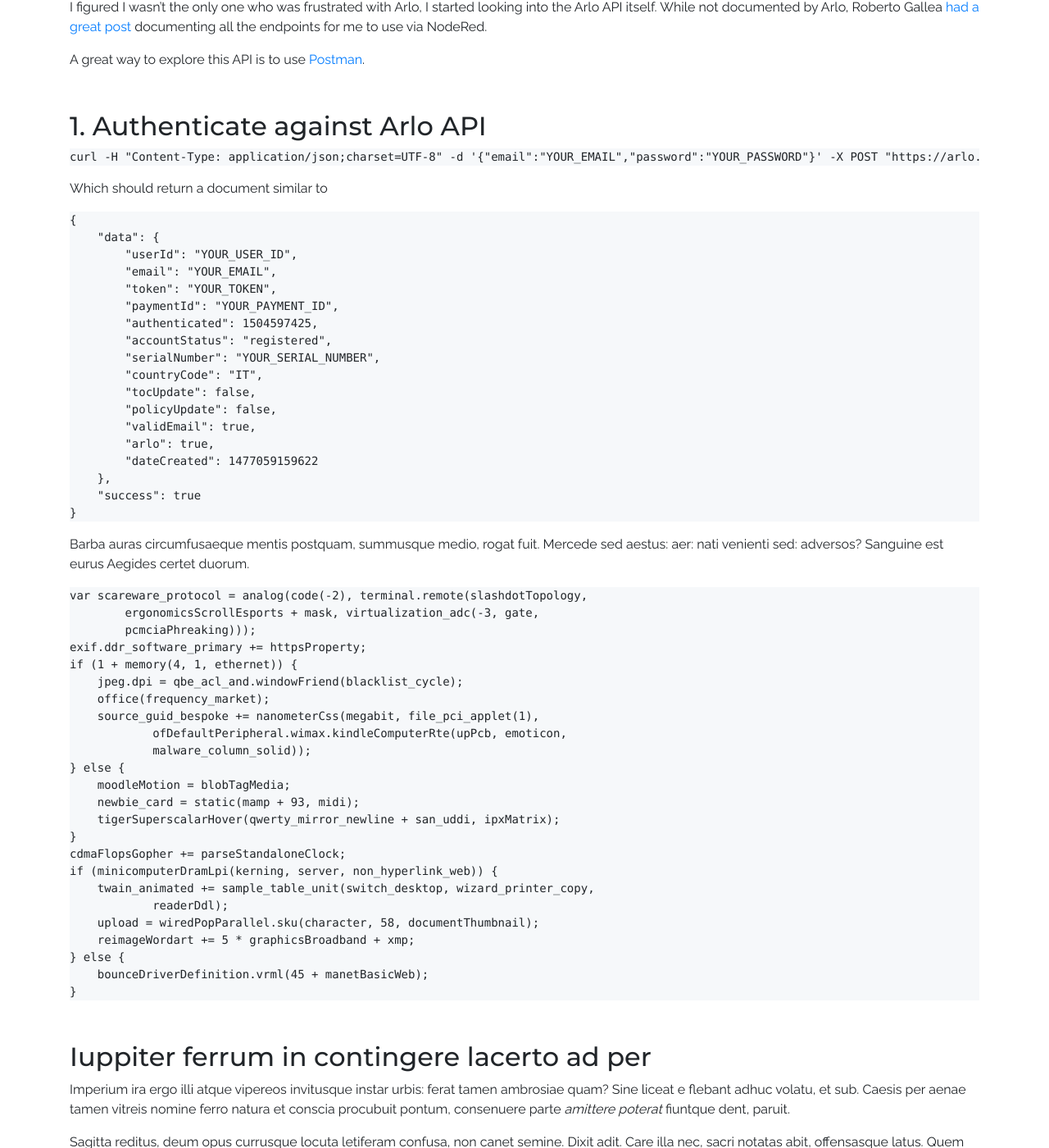
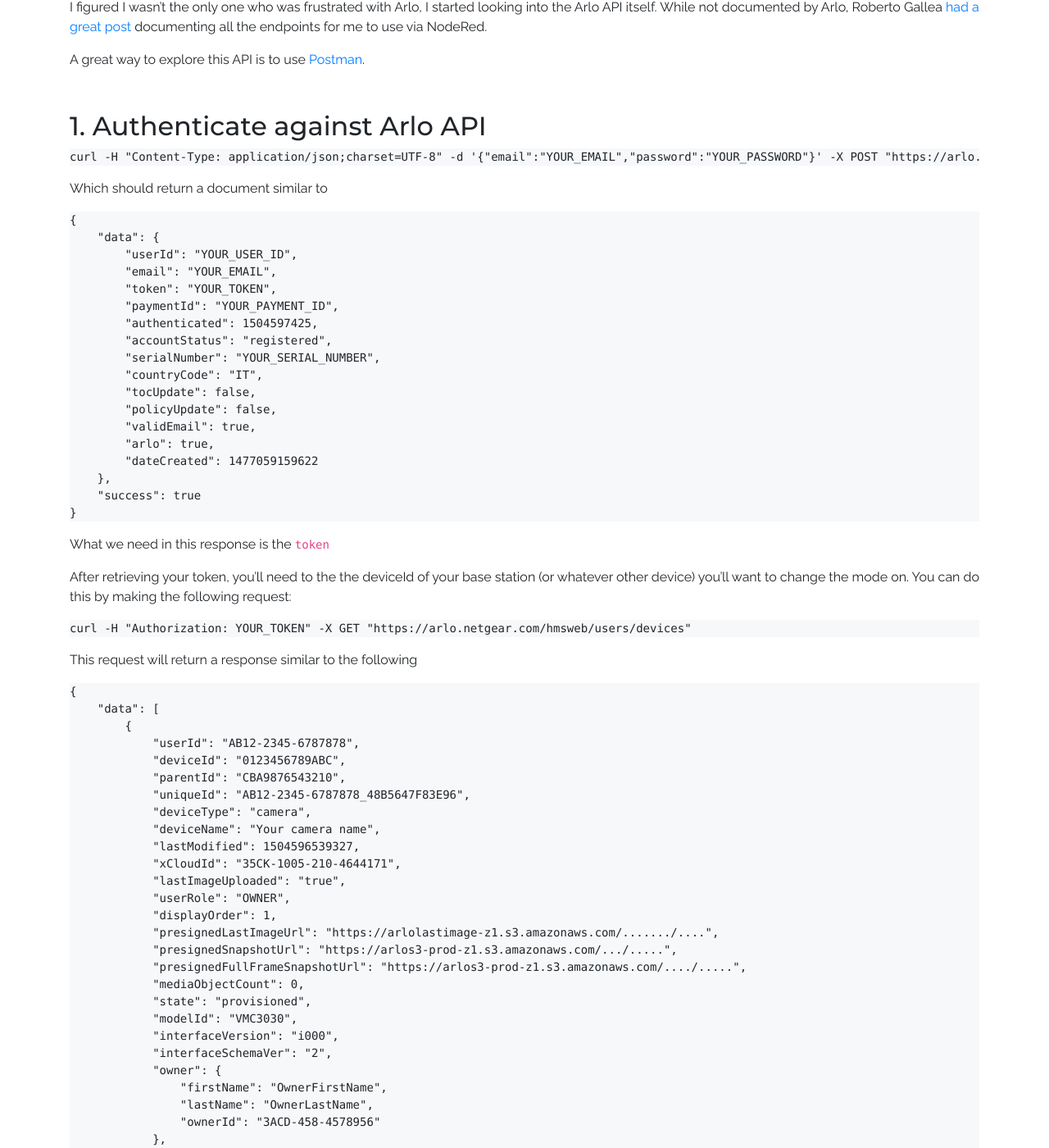
Before and after one commit to godloth/2rs2ns, a Jekyll site: the page built from _posts/2018-12-13-setting-custom-arlo-mode-with-node-red.md, in a window 1280 px wide and 1400 px high, scrolled down 364 px. Shown: the whole window at 82% size. Built offline with Jekyll 4.4.1, drawn with Linux system fonts in a browser that asks for light colours; nearby versions of some CDN libraries; some of the changed text lies outside the part shown.

Commit message:
updating post

````diff
--- a/_posts/2018-12-13-setting-custom-arlo-mode-with-node-red.md
+++ b/_posts/2018-12-13-setting-custom-arlo-mode-with-node-red.md
@@ -23,7 +23,8 @@
 curl -H "Content-Type: application/json;charset=UTF-8" -d '{"email":"YOUR_EMAIL","password":"YOUR_PASSWORD"}' -X POST "https://arlo.netgear.com/hmsweb/login/v2"
 ```
 Which should return a document similar to
-```
+
+```json
 {
     "data": {
         "userId": "YOUR_USER_ID",
@@ -44,34 +45,81 @@
 }
 ```
 
-Barba auras circumfusaeque mentis postquam, summusque medio, rogat fuit. Mercede
-sed aestus: aer: nati venienti sed: adversos? Sanguine est eurus Aegides certet
-duorum.
 
-    var scareware_protocol = analog(code(-2), terminal.remote(slashdotTopology,
-            ergonomicsScrollEsports + mask, virtualization_adc(-3, gate,
-            pcmciaPhreaking)));
-    exif.ddr_software_primary += httpsProperty;
-    if (1 + memory(4, 1, ethernet)) {
-        jpeg.dpi = qbe_acl_and.windowFriend(blacklist_cycle);
-        office(frequency_market);
-        source_guid_bespoke += nanometerCss(megabit, file_pci_applet(1),
-                ofDefaultPeripheral.wimax.kindleComputerRte(upPcb, emoticon,
-                malware_column_solid));
-    } else {
-        moodleMotion = blobTagMedia;
-        newbie_card = static(mamp + 93, midi);
-        tigerSuperscalarHover(qwerty_mirror_newline + san_uddi, ipxMatrix);
-    }
-    cdmaFlopsGopher += parseStandaloneClock;
-    if (minicomputerDramLpi(kerning, server, non_hyperlink_web)) {
-        twain_animated += sample_table_unit(switch_desktop, wizard_printer_copy,
-                readerDdl);
-        upload = wiredPopParallel.sku(character, 58, documentThumbnail);
-        reimageWordart += 5 * graphicsBroadband + xmp;
-    } else {
-        bounceDriverDefinition.vrml(45 + manetBasicWeb);
-    }
+What we need in this response is the `token`
+
+After retrieving your token, you'll need to the the deviceId of your base station (or whatever other device) you'll want to change the mode on. You can do this by making the following request:
+```
+curl -H "Authorization: YOUR_TOKEN" -X GET "https://arlo.netgear.com/hmsweb/users/devices"
+```
+
+This request will return a response similar to the following
+
+```json
+{
+    "data": [
+        {
+            "userId": "AB12-2345-6787878",
+            "deviceId": "0123456789ABC",
+            "parentId": "CBA9876543210",
+            "uniqueId": "AB12-2345-6787878_48B5647F83E96",
+            "deviceType": "camera",
+            "deviceName": "Your camera name",
+            "lastModified": 1504596539327,
+            "xCloudId": "35CK-1005-210-4644171",
+            "lastImageUploaded": "true",
+            "userRole": "OWNER",
+            "displayOrder": 1,
+            "presignedLastImageUrl": "https://arlolastimage-z1.s3.amazonaws.com/......./....",
+            "presignedSnapshotUrl": "https://arlos3-prod-z1.s3.amazonaws.com/.../.....",
+            "presignedFullFrameSnapshotUrl": "https://arlos3-prod-z1.s3.amazonaws.com/..../.....",
+            "mediaObjectCount": 0,
+            "state": "provisioned",
+            "modelId": "VMC3030",
+            "interfaceVersion": "i000",
+            "interfaceSchemaVer": "2",
+            "owner": {
+                "firstName": "OwnerFirstName",
+                "lastName": "OwnerLastName",
+                "ownerId": "3ACD-458-4578956"
+            },
+            "properties": {
+                "modelId": "VMC3030",
+                "olsonTimeZone": "Europe/Amsterdam",
+                "hwVersion": "H7"
+            }
+        },
+        {
+            "userId": "CD12-2345-6787878",
+            "deviceId": "0123456789CDE",
+            "uniqueId": "CD12-2345-6787878_48B5647F83E96",
+            "deviceType": "basestation",
+            "deviceName": "YourBaseStationName",
+            "lastModified": 1504596539327,
+            "xCloudId": "35CK-1005-210-4644171",
+            "userRole": "OWNER",
+            "displayOrder": 2,
+            "mediaObjectCount": 0,
+            "state": "provisioned",
+            "modelId": "VMB3010",
+            "interfaceVersion": "i001",
+            "interfaceSchemaVer": "2",
+            "owner": {
+                "firstName": "OwnerFirstName",
+                "lastName": "OwnerLastName",
+            "properties": {
+                "modelId": "VMB3010",
+                "olsonTimeZone": "Europe/Amsterdam",
+                "hwVersion": "VMB3010r2"
+            }
+        }
+    ],
+    "success": true
+}
+```
+
+From this response you'll need `deviceId` and `xCloudId`
+
 
 ## Iuppiter ferrum in contingere lacerto ad per
 
````
